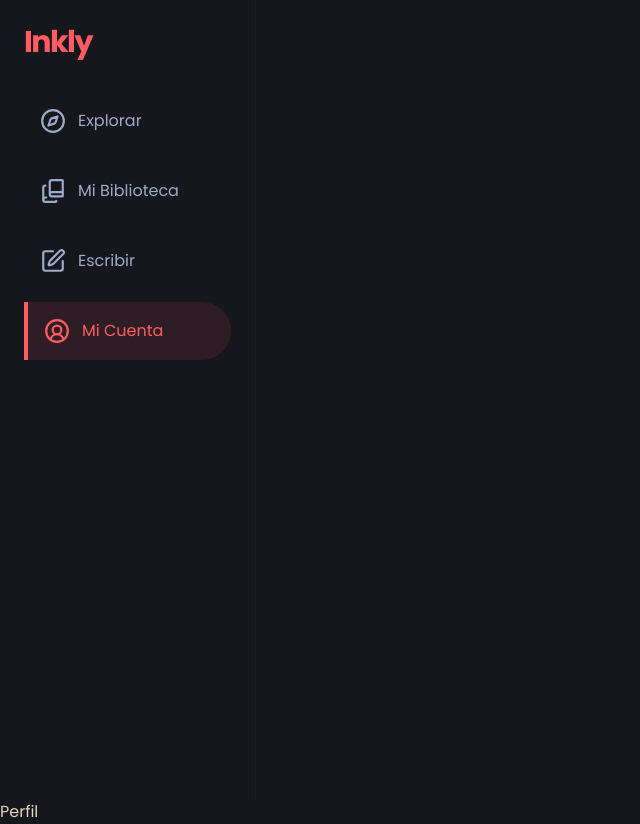
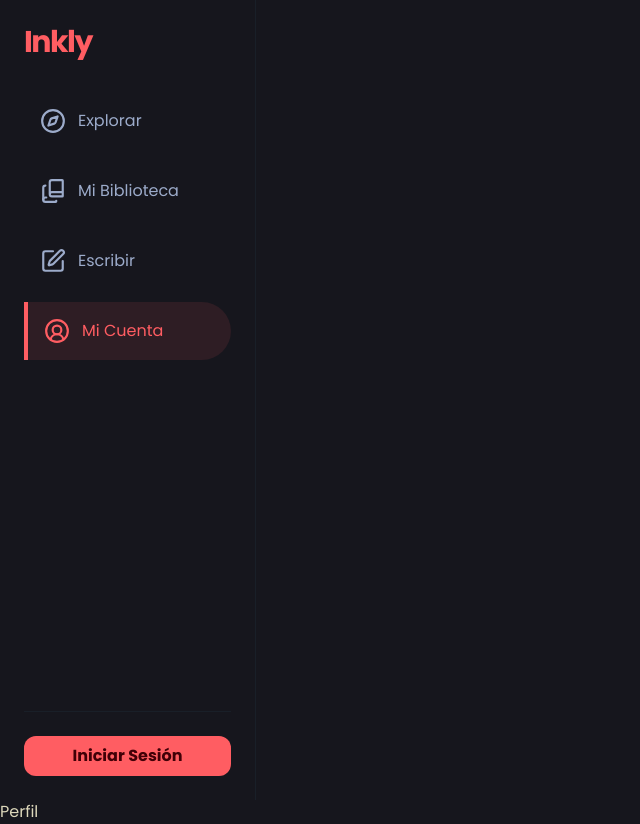
Before and after one commit to kadanarpaOps/Inkly-SPA, a React (Vite) app: page /profile in a window 1280 px wide. Shown: the whole page, without its empty margins (0-640 px from the left). Built offline with nearby package versions, Linux system fonts and the light colour scheme; no server answers.

Commit message:
feat(navigation): improve sidebar, wip: profile page

```diff
--- a/src/ui/components/navigation/Sidebar.tsx
+++ b/src/ui/components/navigation/Sidebar.tsx
@@ -1,10 +1,12 @@
 import { BookCopy, CircleUserRound, Compass, SquarePen } from "lucide-react";
 import { useLocation, useNavigate } from "react-router"
+import { useAuth } from "../../hooks/useAuth";
 
 const Sidebar = () => {
 
   const location = useLocation();
   const navigate = useNavigate();
+  const { authUser } = useAuth();
 
   return (
     <nav className="sticky left-0 top-0 h-screen w-64 border-r border-inputs-bg/15 bg-background-global flex flex-col p-6 z-50">
@@ -53,6 +55,37 @@ const Sidebar = () => {
             <span>Mi Cuenta</span>
           </a>
         </div>
+        <div className="mt-auto border-t border-inputs-bg/15">
+          { authUser ? (
+            <div className="mt-6 flex items-center space-x-3">
+              <div className="w-10 h-10 rounded-full bg-surface-container-highest flex items-center justify-center overflow-hidden">
+                <img
+                  src="https://lh3.googleusercontent.com/aida-public/AB6AXuBCsnFhyjVfUyaR7ufPrrLxwdMFvsrYPCx7MA_RinvozvIC6Aj3cm5vMVbuFI3vi_A6ZHrPABua37CDh7R0cLoeHUdDckfGusen9a81PDZ8n1vAHdn_RIFXFULHr-TV2GmZa1pi9CnXUyfM8u0B4zj-4iPe48L1PQoO2p-Dgzlfex5qxJTYBRtNKIIUGcEteqjxxkhXTIFJJlyT1wBQl8VTDe4cykAgOaNlseUiQCBdmhvD_0CZvlmdJYb6CaOezm-MmKl4jjouC-w"
+                  alt="Imágen de Perfil"
+                  className="w-full h-full object-cover"
+                />
+              </div>
+              <div>
+                <p className="text-sm font-bold text-global">Nolan Grayson</p>
+                <p className="text-xs text-several-light">Escritor</p>
+              </div>
+            </div>
+          ) : (
+            <div className="flex mt-6 items-center justify-center">
+              <button
+                className="w-full bg-primary-container text-on-primary-fixed font-bold py-2 cursor-pointer rounded-xl hover:scale-[0.98] transition-all"
+                onClick={() => {
+                  const authAction = "LOGIN";
+                  navigate("/auth", {
+                    state: { authAction }
+                  });
+                }}
+              >
+                Iniciar Sesión
+              </button>
+            </div>
+          )}
+        </div>
     </nav>
   )
 }
```
